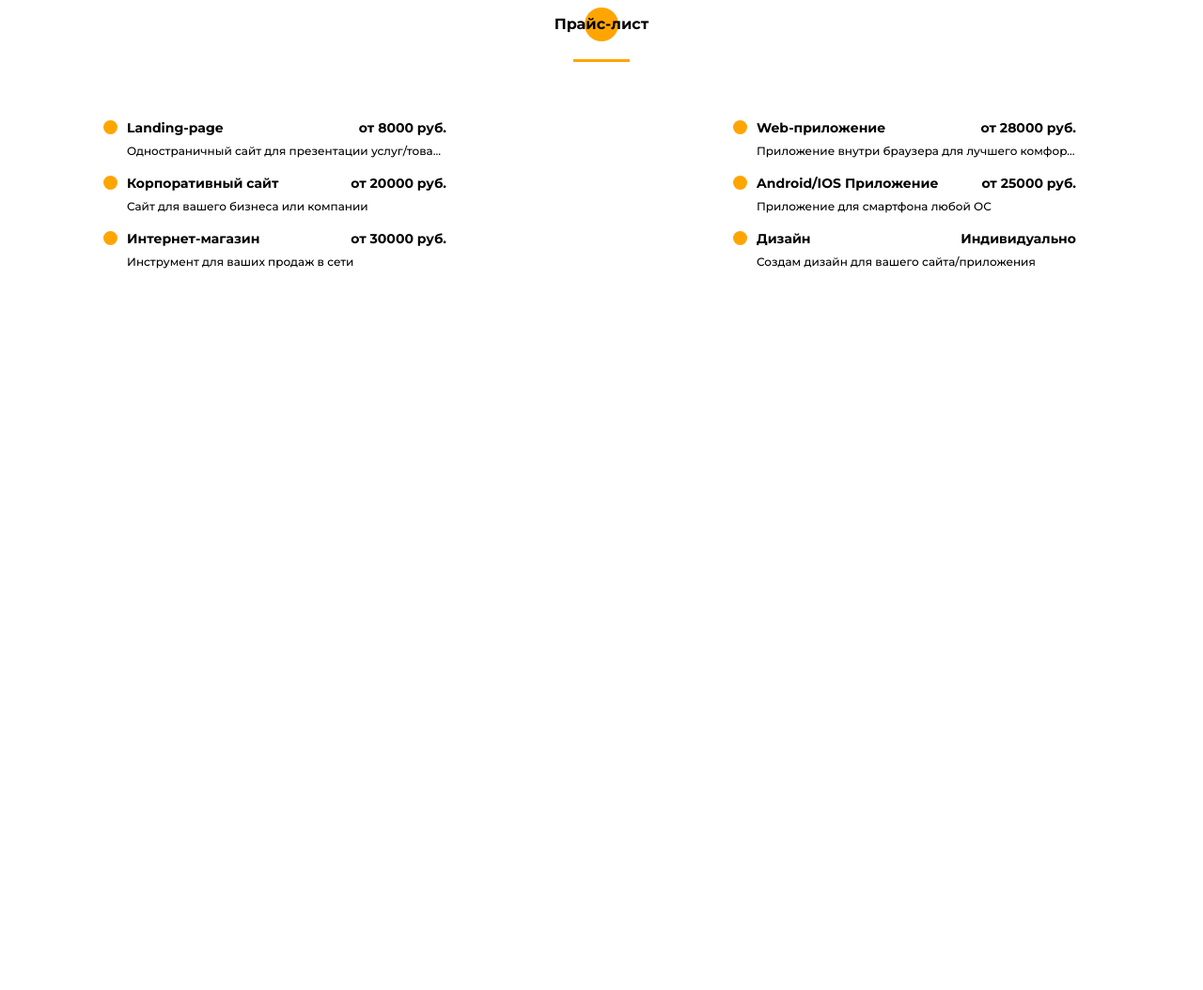
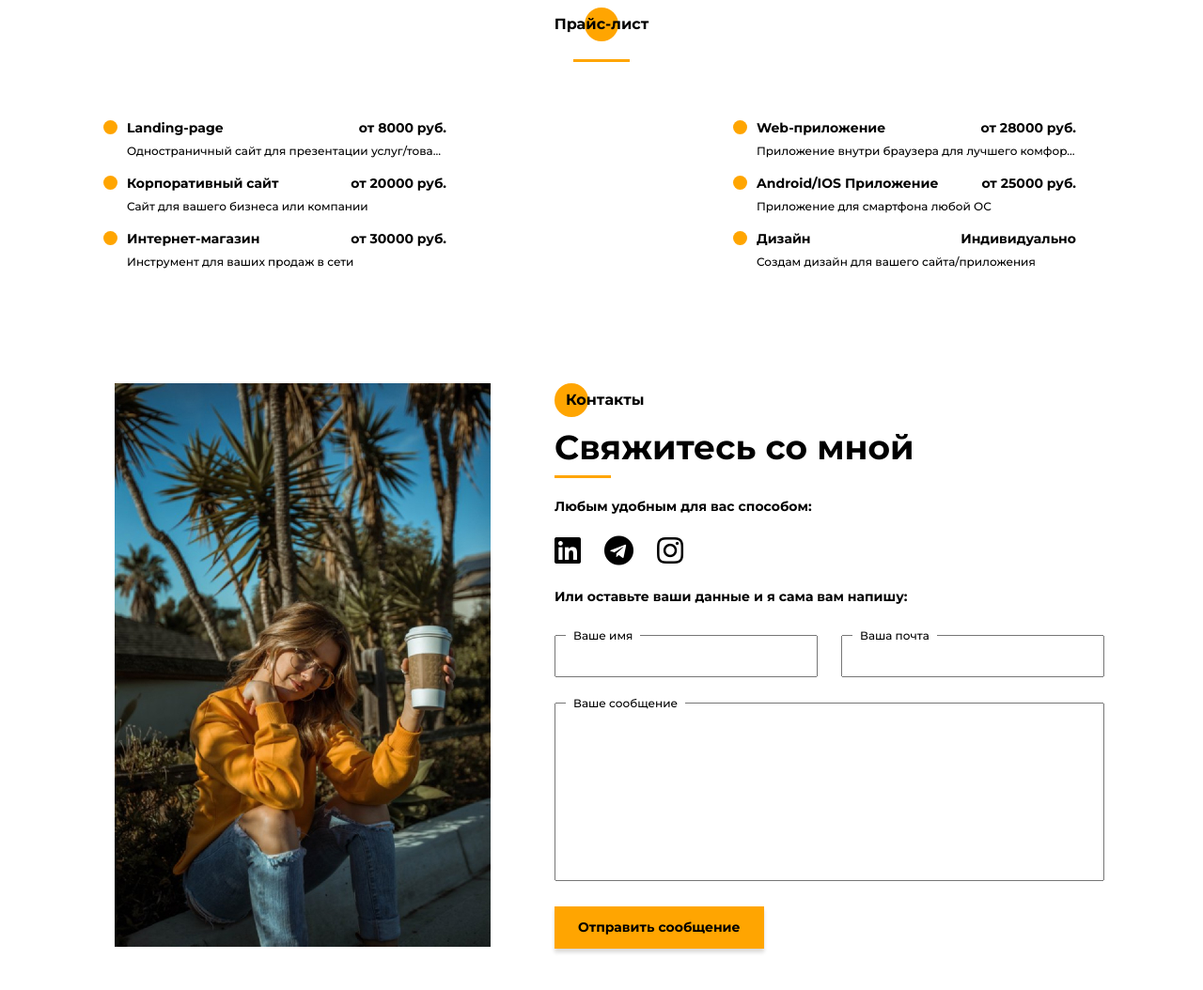
Before and after one commit to danil0110/portfolio_course, a website: page src/index.html in a window 1280 px wide. Shown: the part 4285-5339 px from the top of the page at 94% size. Before the commit the page ends 4573 px from the top, so only its background shows below. Drawn offline with nearby package versions, Linux system fonts and the light colour scheme; files that its build step writes are made by us from their sources; files whose address does not match are found by name.

Commit message:
Added contacts section

```diff
--- a/src/index.html
+++ b/src/index.html
@@ -481,6 +481,55 @@
       </div>
     </section>
 
+    <section class="contacts">
+      <div class="container">
+        <div class="contacts__wrapper">
+          <div class="contacts__photo">
+            <img src="./img/photos/photo.jpg" alt="photo" />
+          </div>
+          <div class="contacts__info">
+            <h2 class="title title_fz16 contacts__title">Контакты</h2>
+            <div class="title title_fz36 contacts__subtitle">Свяжитесь со мной</div>
+            <div class="divider"></div>
+
+            <div class="title title_fz14 contacts__text">Любым удобным для вас способом:</div>
+            <div class="contacts__socials">
+              <a href="#" class="contacts__link">
+                <i class="fab fa-linkedin"></i>
+              </a>
+              <a href="#" class="contacts__link">
+                <i class="fab fa-telegram"></i>
+              </a>
+              <a href="#" class="contacts__link">
+                <i class="fab fa-instagram"></i>
+              </a>
+            </div>
+            <div class="title title_fz14 contacts__text">Или оставьте ваши данные и я сама вам напишу:</div>
+
+            <form action="#" class="contacts__form">
+              <div class="contacts__input">
+                <input name="name" id="name" type="text" />
+                <label for="name">Ваше имя</label>
+              </div>
+              <div class="contacts__input">
+                <input name="email" id="email" type="email" />
+                <label for="email">Ваша почта</label>
+              </div>
+
+              <div class="contacts__textarea">
+                <textarea name="text" id="text"></textarea>
+                <label for="text">Ваше сообщение</label>
+              </div>
+
+              <div>
+                <button class="btn contacts__btn">Отправить сообщение</button>
+              </div>
+            </form>
+          </div>
+        </div>
+      </div>
+    </section>
+
     <script src="./js/index.js"></script>
   </body>
 </html>
--- /dev/null
+++ b/src/sass/blocks/_contacts.scss
@@ -0,0 +1,110 @@
+.contacts {
+  margin: 120px 0 90px;
+
+  &__wrapper {
+    padding: 0 35px 0 52px;
+    display: grid;
+    grid-template-columns: 400px 585px;
+    justify-content: space-between;
+  }
+
+  &__photo {
+    img {
+      width: 100%;
+    }
+  }
+
+  &__info {
+    padding-top: 5px;
+
+    .divider {
+      margin: 0;
+    }
+  }
+
+  &__title {
+    position: relative;
+    padding-top: 1px;
+    padding-left: 12px;
+
+    @include before-circle;
+  }
+
+  &__text {
+    margin-top: 20px;
+  }
+
+  &__socials {
+    margin-top: 20px;
+    display: flex;
+    gap: 25px;
+  }
+
+  &__link {
+    text-decoration: none;
+
+    i {
+      font-size: 32px;
+      transition: 0.2s color;
+    }
+
+    &:hover {
+      i {
+        color: $main-color;
+      }
+    }
+  }
+
+  &__form {
+    margin-top: 30px;
+    display: grid;
+    grid-template: 45px 190px 45px / repeat(2, 280px);
+    justify-content: space-between;
+    row-gap: 27px;
+
+    label {
+      font-size: 12px;
+      line-height: 18px;
+      display: block;
+      position: absolute;
+      top: -8px;
+      left: 12px;
+      height: 18px;
+      padding: 0 8px;
+      background-color: #fff;
+    }
+  }
+
+  &__input {
+    position: relative;
+
+    input {
+      width: 100%;
+      height: 100%;
+      padding: 0 20px;
+      font-size: 12px;
+      line-height: 18px;
+    }
+  }
+
+  &__textarea {
+    position: relative;
+    grid-column: 1 / 3;
+
+    textarea {
+      width: 100%;
+      height: 100%;
+      resize: none;
+      font-size: 12px;
+      line-height: 18px;
+      padding: 20px;
+    }
+  }
+
+  &__btn {
+    border: none;
+    font-weight: bold;
+    font-size: 14px;
+    line-height: 21px;
+  }
+}
--- a/src/sass/style.scss
+++ b/src/sass/style.scss
@@ -32,3 +32,4 @@
 @import './blocks/levels';
 @import './blocks/projects';
 @import './blocks/prices';
+@import './blocks/contacts';
```
Also changed, not shown: dist/css/style.min.css, dist/index.html.
